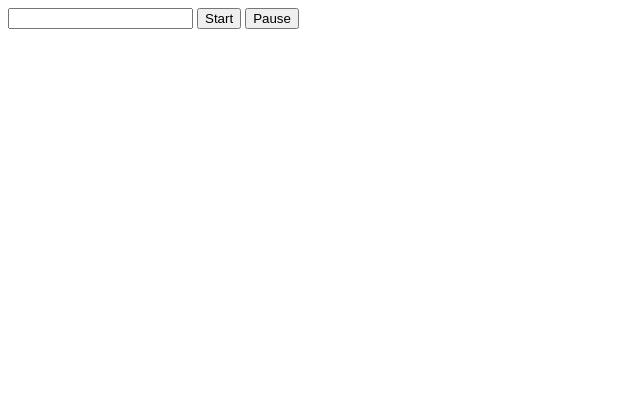
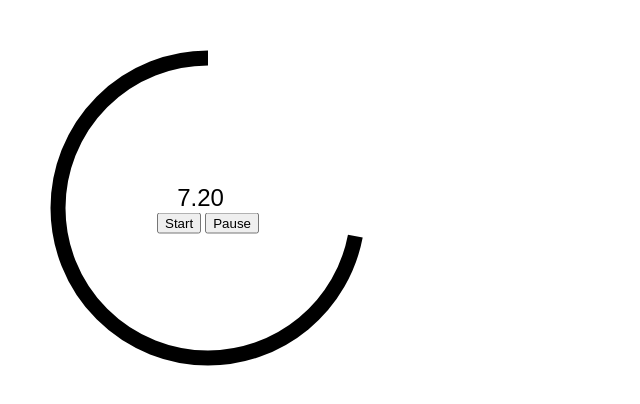
Before and after one commit to tin-pham/JSB-TheTimer, a website with bundled scripts: page index.html in a window 1280 px wide. Both pictures are taken after a click on the button "Start". Shown: the whole page, without its empty margins (0-640 px from the left). Built offline with nearby package versions, Linux system fonts and the light colour scheme.

Commit message:
Complete the svg animation

```diff
--- /dev/null
+++ b/Timer.js
@@ -0,0 +1,48 @@
+export default class Timer {
+  constructor(timeInput, startButton, pauseButton, callbacks) {
+    this.timeInput = timeInput;
+    this.startButton = startButton;
+    this.pauseButton = pauseButton;
+
+    this.startButton.addEventListener('click', this.start);
+    this.pauseButton.addEventListener('click', this.pause);
+
+    if (callbacks) {
+      const { onStart, onTick, onPause } = callbacks;
+      this.onStart = onStart;
+      this.onTick = onTick;
+      this.onPause = onPause;
+    }
+  }
+
+  start = () => {
+    if (this.onStart) {
+      this.onStart(this.currentTime);
+    }
+    this.intervalId = setInterval(this.tick, 50);
+  };
+
+  tick = () => {
+    if (this.currentTime <= 0) return;
+    this.currentTime = (this.currentTime - 0.05).toFixed(2);
+
+    if (this.onTick) {
+      this.onTick(this.currentTime);
+    }
+  };
+
+  pause = () => {
+    clearInterval(this.intervalId);
+    if (this.onPause) {
+      this.onPause();
+    }
+  };
+
+  get currentTime() {
+    return parseFloat(this.timeInput.value);
+  }
+
+  set currentTime(time) {
+    this.timeInput.value = time;
+  }
+}
--- a/index.html
+++ b/index.html
@@ -4,12 +4,30 @@
     <meta charset="UTF-8" />
     <meta http-equiv="X-UA-Compatible" content="IE=edge" />
     <meta name="viewport" content="width=device-width, initial-scale=1.0" />
-    <script src="./index.js" defer></script>
+    <script src="./index.js" type="module" defer></script>
+    <link rel="stylesheet" href="./styles.css" />
     <title>Timer</title>
   </head>
   <body>
-    <input type="number" class="timer-input" />
-    <button class="start-button">Start</button>
-    <button class="pause-button">Pause</button>
+    <div class="timer">
+      <svg class="timer-svg" width="400" height="400">
+        <circle
+          cx="200"
+          cy="200"
+          r="150"
+          fill="transparent"
+          stroke="black"
+          stroke-width="15"
+          stroke-dasharray="942"
+          stroke-dashoffset="0"
+          transform="rotate(-90 200 200)"
+        ></circle>
+      </svg>
+      <div class="timer-group">
+        <input type="number" value="10" class="timer-input" />
+        <button class="start-button">Start</button>
+        <button class="pause-button">Pause</button>
+      </div>
+    </div>
   </body>
 </html>
--- a/index.js
+++ b/index.js
@@ -1,36 +1,32 @@
-class Timer {
-  constructor(timeInput, startButton, pauseButton) {
-    this.timeInput = timeInput;
-    this.startButton = startButton;
-    this.pauseButton = pauseButton;
-
-    this.startButton.addEventListener('click', this.start);
-    this.pauseButton.addEventListener('click', this.pause);
-  }
-
-  start = () => {
-    this.intervalId = setInterval(this.tick, 1000);
-  };
-
-  tick = () => {
-    if (this.currentTime <= 0) return;
-    this.currentTime = this.currentTime - 1;
-  };
-
-  pause = () => {
-    clearInterval(this.intervalId);
-  };
-
-  get currentTime() {
-    return parseInt(this.timeInput.value);
-  }
-
-  set currentTime(time) {
-    this.timeInput.value = time;
-  }
-}
-
+import Timer from './Timer.js';
 const timeInput = document.querySelector('.timer-input');
 const startButton = document.querySelector('.start-button');
 const pauseButton = document.querySelector('.pause-button');
-const timer = new Timer(timeInput, startButton, pauseButton);
+
+const timerSvg = document.querySelector('.timer-svg');
+const circle = timerSvg.querySelector('circle');
+
+let duration;
+const radius = circle.getAttribute('r');
+const perimeter = 2 * Math.PI * radius;
+const timer = new Timer(timeInput, startButton, pauseButton, {
+  onStart(totalTime) {
+    duration = totalTime;
+    console.log('Start the timer');
+  },
+
+  onTick(currentTime) {
+    circle.setAttribute(
+      'stroke-dashoffset',
+      (perimeter * currentTime) / duration - perimeter
+    );
+  },
+
+  onPause() {
+    console.log('Paused the timer');
+  },
+});
+
+const scale = (num, in_min, in_max, out_min, out_max) => {
+  return ((num - in_min) * (out_max - out_min)) / (in_max - in_min) + out_min;
+};
--- /dev/null
+++ b/styles.css
@@ -0,0 +1,25 @@
+.timer {
+  position: relative;
+  width: 400px;
+  height: 400px;
+}
+
+.timer-svg {
+  position: absolute;
+}
+
+.timer-group {
+  position: absolute;
+  top: 50%;
+  left: 50%;
+  transform: translate(-50%, -50%);
+
+  text-align: center;
+}
+
+.timer-input {
+  width: 80%;
+  border: none;
+  font-size: 1.5rem;
+  text-align: center;
+}
```
Also changed, not shown: package.json (added, +21 -0 lines).
